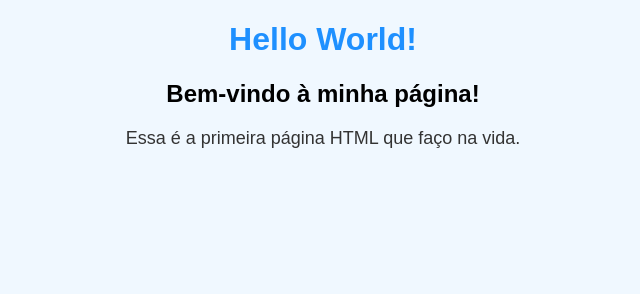
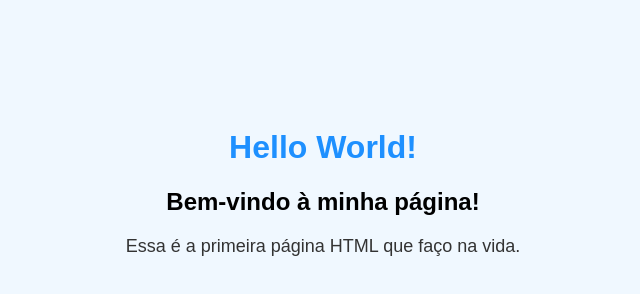
Before and after one commit to gpereira-dev/primeirorep, a plain HTML site: page index.html in a window 1280 px wide. Shown: the whole page, without its empty margins (317-957 px from the left). Drawn offline with Linux system fonts and the light colour scheme.

Commit message:
index.html

```diff
--- a/index.html
+++ b/index.html
@@ -9,8 +9,7 @@
             background-color: #f0f8ff;
             font-family: Arial, sans-serif;
             text-align: center;
-            margin: 0;
-            padding: 0;
+            padding: 100px;
         }
         h1 {
             color: #1e90ff;
```
